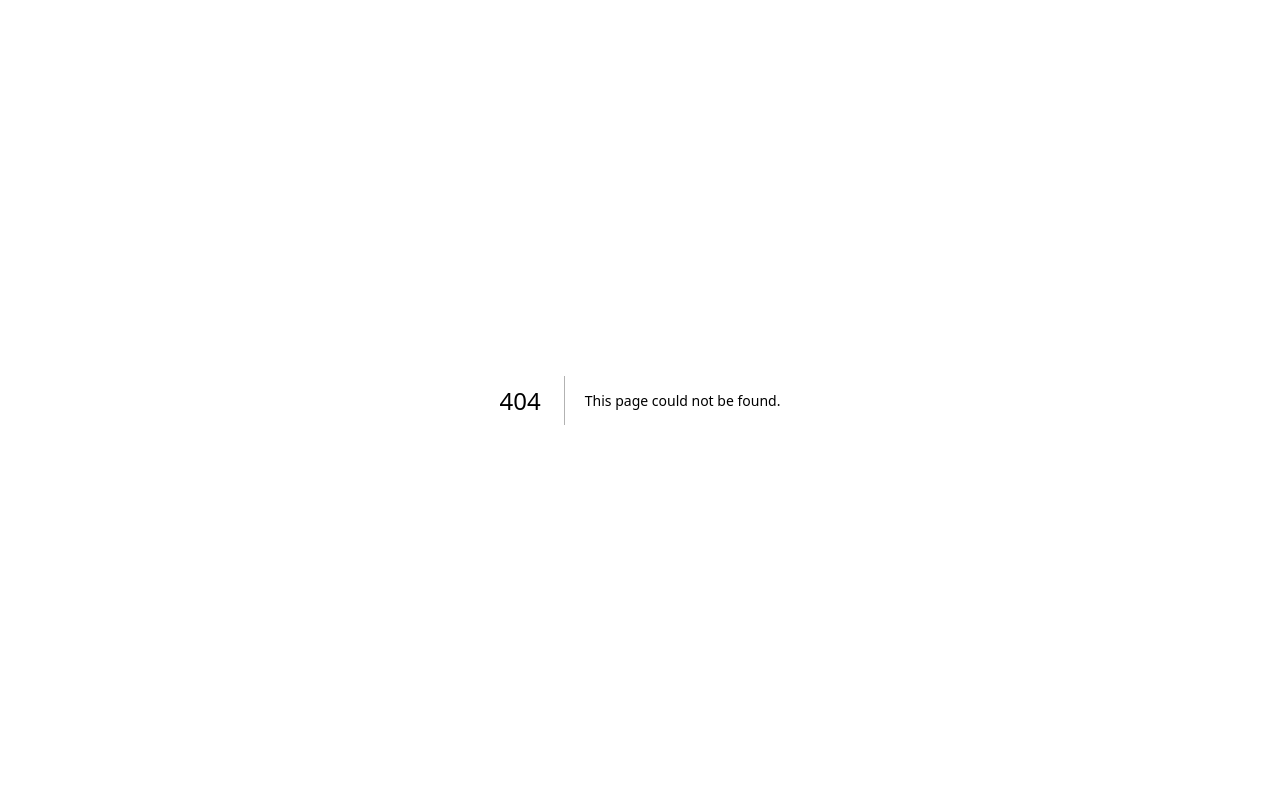
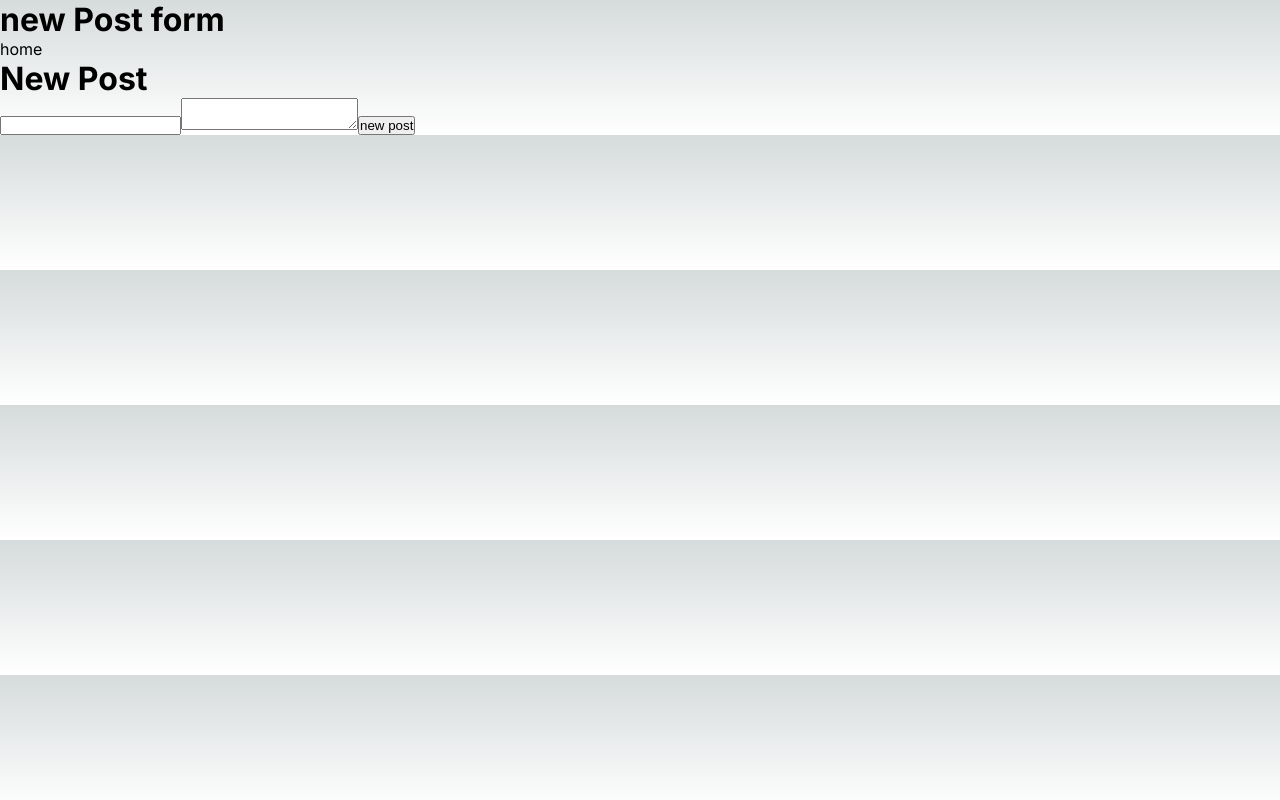
Before and after one commit to adrian1lara/myblog, a Next.js app: page /post-form in a window 1280 px wide. Before the commit this address had no page. Built offline with nearby package versions, Linux system fonts and the light colour scheme; sample sign-in values are in the browser's storage.

Commit message:
handle the function and page to create a new post

```diff
--- /dev/null
+++ b/src/app/post-form/page.js
@@ -0,0 +1,81 @@
+"use client"
+import Link from "next/link";
+import { useRouter } from "next/navigation";
+import { useEffect, useState } from "react";
+
+
+export default function PostForm() {
+
+    const [isLogged, setIsLogged] = useState(false)
+
+    const router = useRouter()
+
+
+
+    const [content, setContent] = useState('')
+    const [title, setTitle] = useState('')
+    const [error, setError] = useState('')
+
+    useEffect(() => {
+        const accessToken = localStorage.getItem('accessToken')
+        setIsLogged(accessToken !== null)
+
+        if(!accessToken) {
+            router.push("/login")
+        }
+    }, [isLogged, router])
+
+    const handleNewPost = async () => {
+        try {
+            const accessToken = localStorage.getItem('accessToken')
+            const res = await fetch("http://localhost:3000/blog-api/new-post", {
+                method: 'POST',
+                headers: {
+                    'Content-Type': 'application/json',
+                    'x-access-token': accessToken
+                },
+
+                body: JSON.stringify({
+                    title: title,
+                    content: content,
+                    isPublic: true
+                })
+            })
+
+            if(res.ok) {
+                const data = await res.json()
+
+            } else {
+                const errorData = await res.json()
+                throw new Error(errorData.message || "Failed to fetch data")
+            }
+
+        } catch (error) {
+            console.error("Failed to create a new post: ", error)
+            setError(error.message)
+        }
+    }
+
+
+    return(
+        <div>
+            <h1>new Post form</h1>
+            <Link href="/">
+                home
+            </Link>
+
+            <h1>New Post</h1>
+            <form>
+                <input
+                value={title}
+                onChange={(e) => setTitle(e.target.value)}/>
+                <textarea
+                value={content}
+                onChange={(e) => setContent(e.target.value)}/>
+
+                <button onClick={handleNewPost}>new post</button>
+            </form>
+
+        </div>
+    )
+}
```
